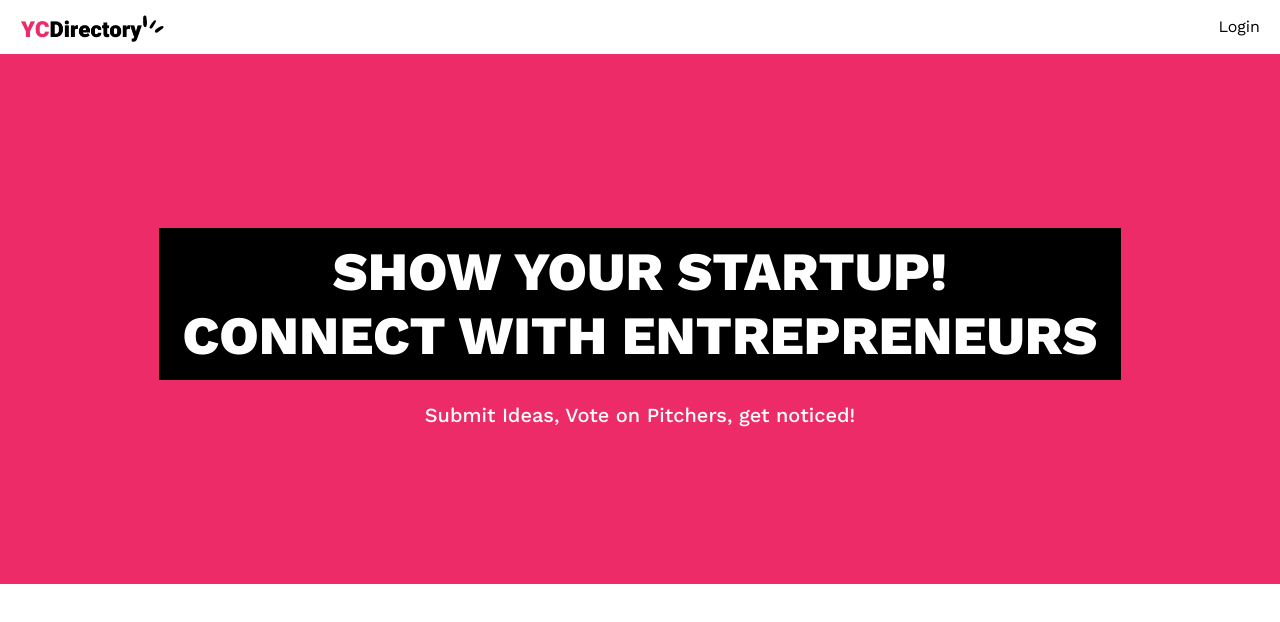
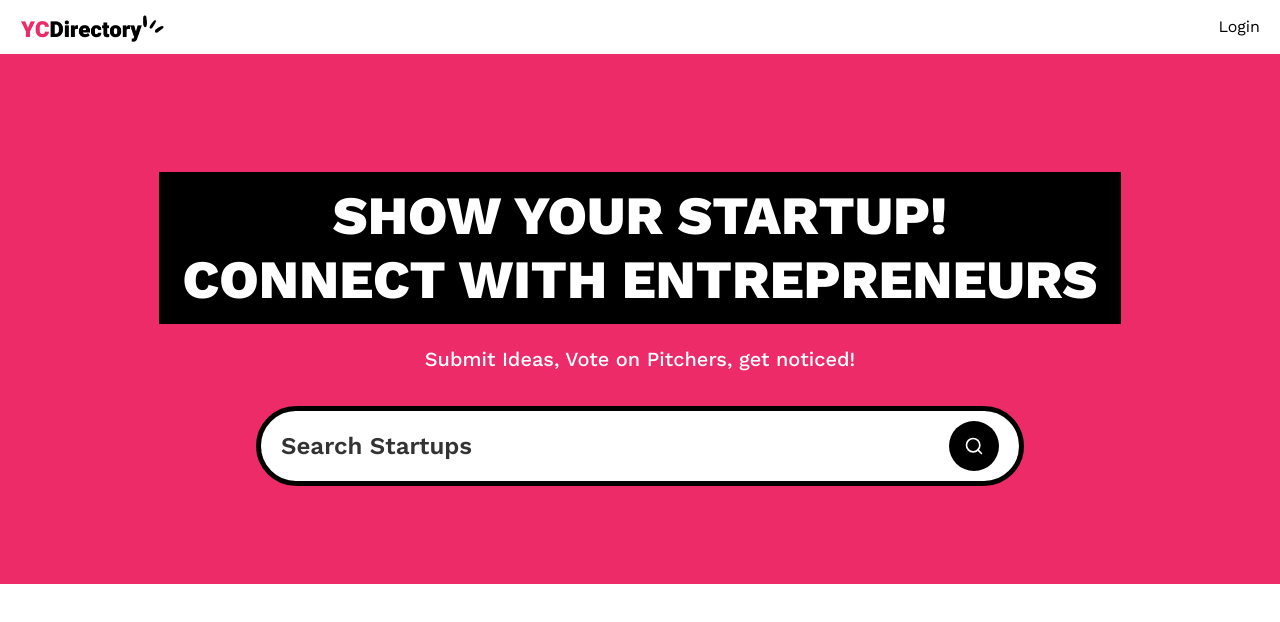
Before and after one commit to NguyenChHieu/pitching-dir, a Next.js app: page / in a window 1280 px wide. Shown: the top 622 px of the page. Built offline with nearby package versions, Linux system fonts and the light colour scheme; no server answers.

Commit message:
search form

```diff
--- a/app/(ROOT)/page.tsx
+++ b/app/(ROOT)/page.tsx
@@ -1,4 +1,11 @@
-export default function Home() {
+import SearchForm from "../../components/SearchForm";
+
+export default async function Home({
+  searchParams,
+}: {
+  searchParams: Promise<{ query?: string }>;
+}) {
+  const query = (await searchParams).query;
   return (
     <>
       <section className="pink_container">
@@ -8,6 +15,8 @@
         <p className="sub-heading !max-w-3xl">
           Submit Ideas, Vote on Pitchers, get noticed!
         </p>
+
+        <SearchForm query={query} />
       </section>
     </>
   );
--- /dev/null
+++ b/components/SearchForm.tsx
@@ -0,0 +1,24 @@
+import Form from "next/form";
+import SearchFormReset from "./SearchFormReset";
+import { Search } from "lucide-react";
+
+const SearchForm = ({query}:{query?: string}) => {
+  return (
+    <Form action="/" scroll={false} className="search-form">
+      <input
+        name="query"
+        defaultValue=""
+        className="search-input"
+        placeholder="Search Startups"
+      />
+      <div className="flex gap-2">
+        {query && <SearchFormReset/>}
+
+        <button type="submit" className="search-btn text-white">
+            <Search className="size-5" />
+        </button>
+      </div>
+    </Form>
+  );
+};
+export default SearchForm;
--- /dev/null
+++ b/components/SearchFormReset.tsx
@@ -0,0 +1,20 @@
+"use client";
+
+import Link from "next/link";
+import { X } from "lucide-react";
+
+const SearchFormReset = () => {
+  const reset = () => {
+    const form = document.querySelector(".search-form") as HTMLFormElement;
+
+    if (form) form.reset();
+  };
+  return (
+    <button type="reset" onClick={reset}>
+      <Link href={"/"} className="search-btn text-white">
+        <X className="size-5" />
+      </Link>
+    </button>
+  );
+};
+export default SearchFormReset;
```
